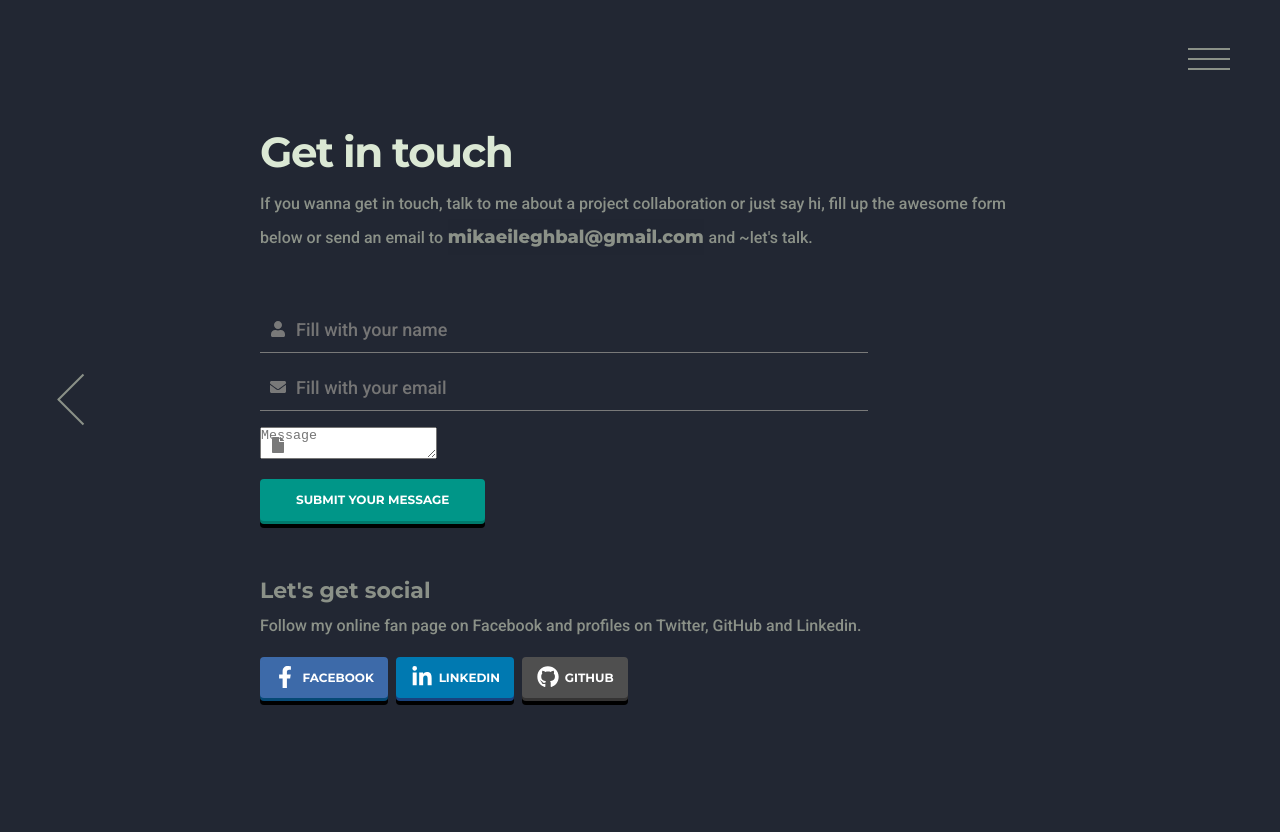
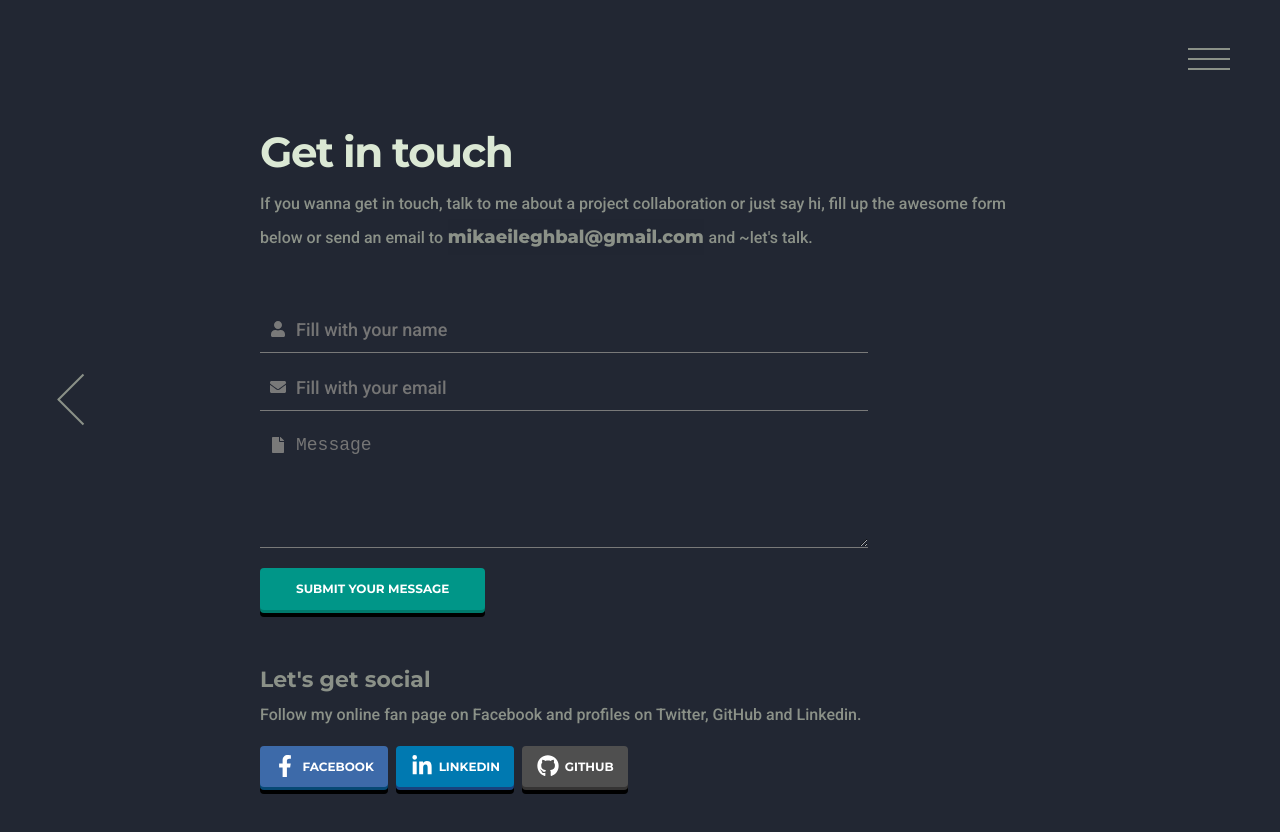
Before and after one commit to mikaeileghbal/react-portfolio, a React (Create React App) app: page /contact in a window 1280 px wide. Shown: the top 832 px of the page. Before the commit the page ends 800 px from the top, so only its background shows below. Built offline with nearby package versions, Linux system fonts and the light colour scheme.

Commit message:
Add CustomTextArea

```diff
--- a/src/components/ContactForm.js
+++ b/src/components/ContactForm.js
@@ -4,6 +4,7 @@ import styled from "styled-components";
 import {
   CustomInput,
   CustomLabel,
+  CustomTextArea,
   FormGroup,
   StyledButton,
 } from "../styles/global";
@@ -80,12 +81,13 @@ export default function ContactForm() {
         <FormIcon>
           <FaFile />
         </FormIcon>
-        <textarea
+        <CustomTextArea
           placeholder="Message"
           id="message"
           name="message"
+          rows={5}
           onChange={handleInputChange}
-        ></textarea>
+        ></CustomTextArea>
       </FormGroup>
 
       <FormGroup>
--- a/src/styles/global.js
+++ b/src/styles/global.js
@@ -290,6 +290,21 @@ export const CustomInput = styled.input`
   line-height: 100;
 `;
 
+export const CustomTextArea = styled.textarea`
+  border: 1px solid red;
+  background-color: transparent;
+  width: 80%;
+  padding: 8px 14px 12px 36px;
+  font-size: 18px;
+  font-weight: 500;
+  color: #797979;
+  border-width: 0 0 1px 0;
+  border-style: solid;
+  border-color: #797979;
+  outline: none;
+  //line-height: 100;
+`;
+
 export const FormGroup = styled.div`
   padding: 0.5em 0;
 `;
```
